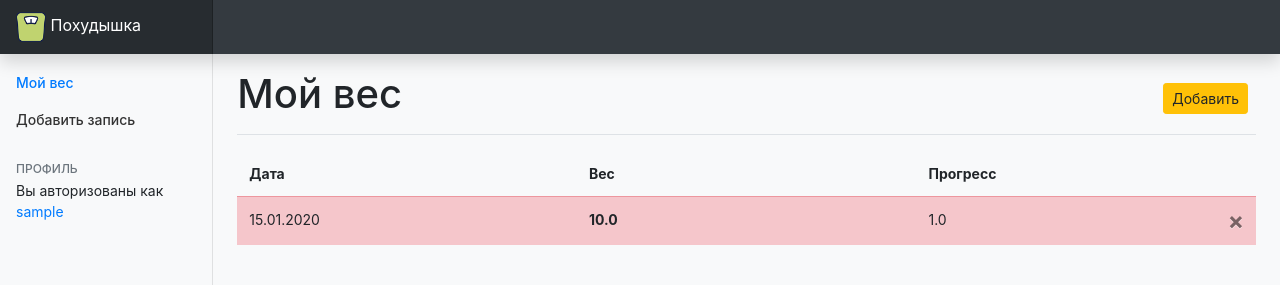
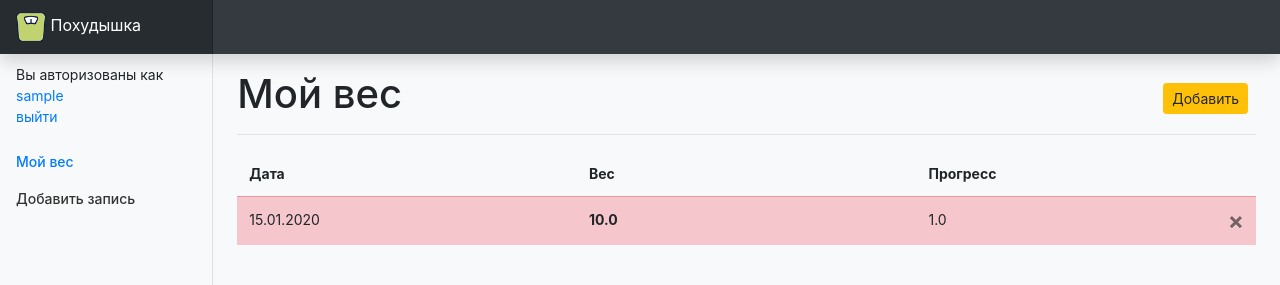
Before and after one commit to GarbGitHub/pohudishka, a Flask app: page / in a window 1280 px wide. Shown: the top 285 px of the page. Run offline with Flask 2, Linux system fonts and the light colour scheme; the visitor is signed in with stand-in values (Sample User, id 1); tables that the repository leaves empty hold one stand-in row (values such as "Sample post"); some libraries are stand-ins or nearby versions.

Commit message:
Меню поделено на 3 уровня: меню авторизованного пользователя, субменю, основное меню

```diff
--- a/templates/base.html
+++ b/templates/base.html
@@ -46,8 +46,9 @@
         <nav id="sidebarMenu" class="col-md-3 col-lg-2 d-md-block bg-light sidebar collapse">
             <div class="sidebar-sticky pt-3">
                 {%- block mainmenu -%}
+                {% if session %}
                 <ul class="nav flex-column">
-                    {% for m in menu -%}
+                    {% for m in user_menu -%}
                     <li class="nav-item">
                         <a class="nav-link{% if request.path == m.url %} active{% endif %}"
                            href="{{ m.url }}">{{ m.name }}</a>
@@ -55,16 +56,10 @@
 
                     {% endfor -%}
                 </ul>
-                {% endblock mainmenu -%}
-                <h6 class="sidebar-heading d-flex justify-content-between align-items-center px-3 mt-4 mb-1 text-muted">
-                    <span>Профиль</span>
-                    <a class="d-flex align-items-center text-muted" href="#" aria-label="Add a new report">
-                        <span data-feather="plus-circle"></span>
-                    </a>
-                </h6>
-                {% if session %}
                 <p class="ml-3">
-                    Вы авторизованы как <a href="{{ url_for('login') }}/{{ session }}/">{{ session }}</a></p>
+                    Вы авторизованы как <a href="/profile/{{ session }}/">{{ session }}</a><br>
+                    <a href="/logout">выйти</a>
+                </p>
                 {% else %}
                 <p class="ml-3">Вы не авторизованы<br>
                     <a href="{{ url_for('login') }}">
@@ -78,6 +73,15 @@
                         войти</a>
                 </p>
                 {% endif %}
+                <ul class="nav flex-column">
+                    {% for m in menu -%}
+                    <li class="nav-item">
+                        <a class="nav-link{% if request.path == m.url %} active{% endif %}"
+                           href="{{ m.url }}">{{ m.name }}</a>
+                    </li>
+                    {% endfor -%}
+                </ul>
+                {% endblock mainmenu -%}
             </div>
         </nav>
 
```
